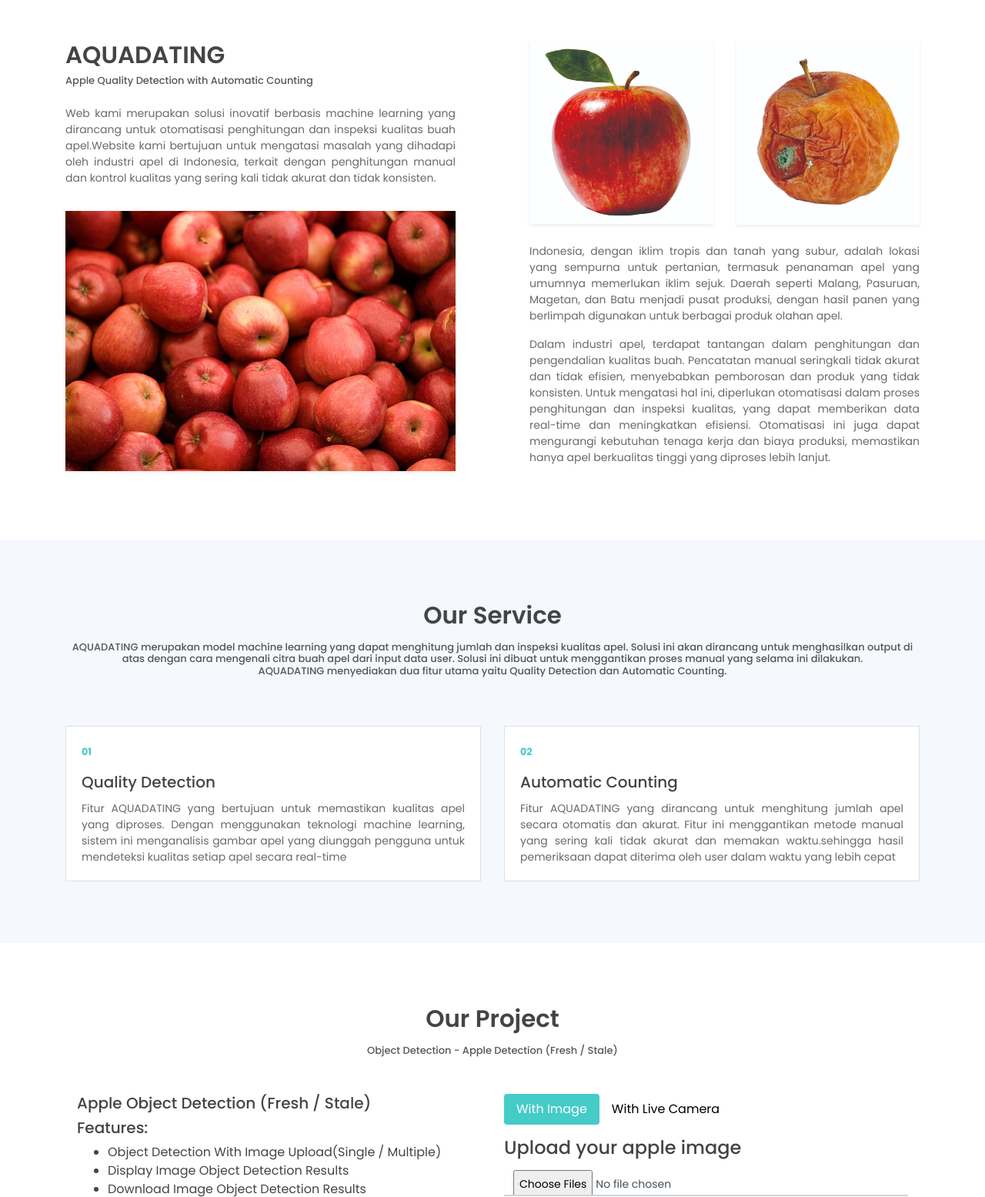
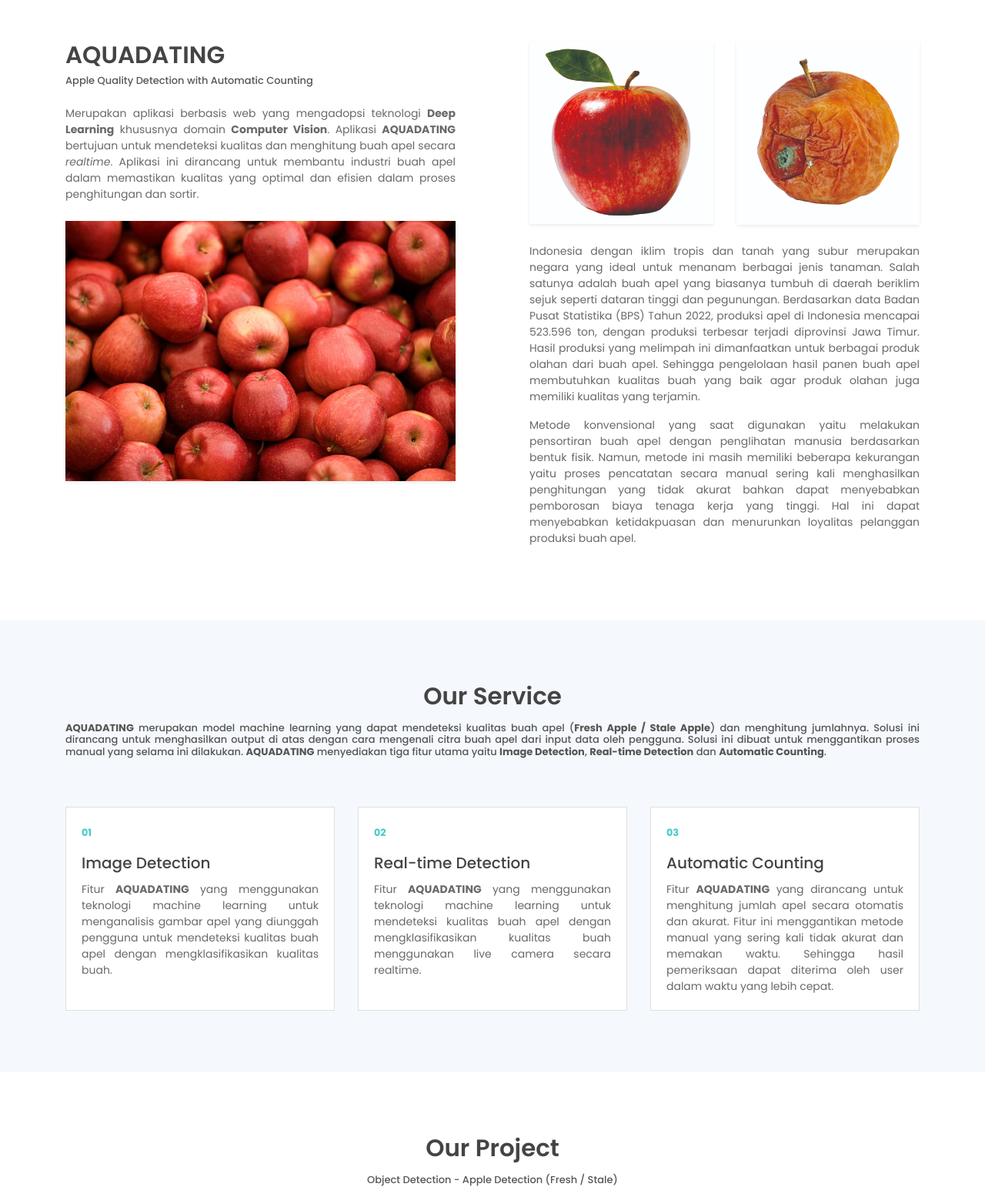
Before and after one commit to masyuraC7/detectAppleApp, a Flask app: page / in a window 1280 px wide. Shown: the part 827-2382 px from the top of the page at 77% size. Run offline with Flask 3, Linux system fonts and the light colour scheme; data that the repository does not hold is empty; some libraries are stand-ins or nearby versions.

Commit message:
update content

```diff
--- a/templates/index.html
+++ b/templates/index.html
@@ -55,7 +55,8 @@
             padding: 60px 0;
         }
 
-        .smooth>.smooth-link:hover, .nav-item>.nav-link:hover {
+        .smooth>.smooth-link:hover,
+        .nav-item>.nav-link:hover {
             color: #45CBC8 !important;
         }
     </style>
@@ -127,13 +128,15 @@
                         Apple Quality Detection with Automatic Counting
                     </h6>
                     <p>
-                        Web kami merupakan solusi inovatif berbasis machine learning yang dirancang untuk otomatisasi
-                        penghitungan dan inspeksi kualitas buah apel.Website kami bertujuan untuk mengatasi masalah yang
-                        dihadapi oleh industri apel di Indonesia, terkait dengan penghitungan manual dan kontrol
-                        kualitas yang sering kali tidak akurat dan tidak konsisten.
+                        Merupakan aplikasi berbasis web yang mengadopsi teknologi <b>Deep Learning</b>
+                        khususnya domain <b>Computer Vision</b>. Aplikasi <b>AQUADATING</b> bertujuan
+                        untuk mendeteksi kualitas dan menghitung buah apel secara <i>realtime</i>. Aplikasi ini
+                        dirancang
+                        untuk membantu industri buah apel dalam memastikan kualitas yang optimal dan efisien
+                        dalam proses penghitungan dan sortir.
                     </p>
                     <img src="{{ url_for('static', filename='assets/imgs/about.jpg') }}" alt=""
-                        class="w-100 mt-3 shadow-sm">
+                        class="w-100 mt-2 shadow-sm">
                 </div>
                 <div class="col-md-6 pl-md-5">
                     <div class="row">
@@ -147,19 +150,24 @@
                         </div>
                         <div class="col-12 mt-4">
                             <p>
-                                Indonesia, dengan iklim tropis dan tanah yang subur, adalah lokasi yang sempurna untuk
-                                pertanian, termasuk penanaman apel yang umumnya memerlukan iklim sejuk. Daerah seperti
-                                Malang, Pasuruan, Magetan, dan Batu menjadi pusat produksi, dengan hasil panen yang
-                                berlimpah digunakan untuk berbagai produk olahan apel.
+                                Indonesia dengan iklim tropis dan tanah yang subur merupakan negara
+                                yang ideal untuk menanam berbagai jenis tanaman. Salah satunya adalah
+                                buah apel yang biasanya tumbuh di daerah beriklim sejuk seperti dataran
+                                tinggi dan pegunungan. Berdasarkan data Badan Pusat Statistika (BPS)
+                                Tahun 2022, produksi apel di Indonesia mencapai 523.596 ton, dengan
+                                produksi terbesar terjadi diprovinsi Jawa Timur. Hasil produksi yang
+                                melimpah ini dimanfaatkan untuk berbagai produk olahan dari buah apel.
+                                Sehingga pengelolaan hasil panen buah apel membutuhkan kualitas buah
+                                yang baik agar produk olahan juga memiliki kualitas yang terjamin.
                             </p>
                             <p>
-                                Dalam industri apel, terdapat tantangan dalam penghitungan dan pengendalian kualitas
-                                buah. Pencatatan manual seringkali tidak akurat dan tidak efisien, menyebabkan
-                                pemborosan dan produk yang tidak konsisten. Untuk mengatasi hal ini, diperlukan
-                                otomatisasi dalam proses penghitungan dan inspeksi kualitas, yang dapat memberikan data
-                                real-time dan meningkatkan efisiensi. Otomatisasi ini juga dapat mengurangi kebutuhan
-                                tenaga kerja dan biaya produksi, memastikan hanya apel berkualitas tinggi yang diproses
-                                lebih lanjut.
+                                Metode konvensional yang saat digunakan yaitu melakukan pensortiran
+                                buah apel dengan penglihatan manusia berdasarkan bentuk fisik.
+                                Namun, metode ini masih memiliki beberapa kekurangan yaitu proses
+                                pencatatan secara manual sering kali menghasilkan penghitungan yang
+                                tidak akurat bahkan dapat menyebabkan pemborosan biaya tenaga kerja
+                                yang tinggi. Hal ini dapat menyebabkan ketidakpuasan dan menurunkan
+                                loyalitas pelanggan produksi buah apel.
                             </p>
                         </div>
                     </div>
@@ -173,38 +181,53 @@
     <section class="section" id="service">
         <div class="container">
             <h6 class="section-title text-center">Our Service</h6>
-            <h6 class="section-subtitle text-center mb-5 pb-3">AQUADATING merupakan model machine learning yang dapat
-                menghitung jumlah dan inspeksi kualitas apel. Solusi ini akan dirancang untuk menghasilkan
-                output di atas dengan cara mengenali citra buah apel dari input data user. Solusi ini dibuat untuk
-                menggantikan proses manual yang selama ini dilakukan. <br>AQUADATING menyediakan dua fitur utama yaitu
-                Quality Detection dan Automatic Counting.
+            <h6 class="section-subtitle text-justify mb-5 pb-3">
+                <b>AQUADATING</b> merupakan model machine learning yang dapat mendeteksi kualitas
+                buah apel (<b>Fresh Apple / Stale Apple</b>) dan menghitung jumlahnya.
+                Solusi ini dirancang untuk menghasilkan output di atas dengan cara
+                mengenali citra buah apel dari input data oleh pengguna. Solusi ini dibuat
+                untuk menggantikan proses manual yang selama ini dilakukan.
+                <b>AQUADATING</b> menyediakan tiga fitur utama yaitu <b>Image Detection</b>,
+                <b>Real-time Detection</b> dan <b>Automatic Counting</b>.
             </h6>
 
             <div class="row">
-                <div class="col-md-6">
-                    <div class="card mb-6 mb-md-0">
+                <div class="col-lg-4 col-md-6 col-12">
+                    <div class="card mb-4 mb-lg-0 h-100">
                         <div class="card-body">
                             <small class="text-primary font-weight-bold">01</small>
-                            <h5 class="card-title mt-3"> Quality Detection </h5>
+                            <h5 class="card-title mt-3">Image Detection</h5>
                             <p class="mb-0">
-                                Fitur AQUADATING yang bertujuan untuk memastikan kualitas apel yang
-                                diproses. Dengan menggunakan teknologi machine learning, sistem ini menganalisis
-                                gambar apel yang diunggah pengguna untuk mendeteksi kualitas setiap apel secara
-                                real-time
+                                Fitur <b>AQUADATING</b> yang menggunakan teknologi machine learning
+                                untuk menganalisis gambar apel yang diunggah pengguna untuk mendeteksi
+                                kualitas buah apel dengan mengklasifikasikan kualitas buah.
                             </p>
                         </div>
                     </div>
                 </div>
-                <div class="col-md-6">
-                    <div class="card mb-6 mb-md-0">
+                <div class="col-lg-4 col-md-6 col-12">
+                    <div class="card mb-4 mb-lg-0 h-100">
                         <div class="card-body">
                             <small class="text-primary font-weight-bold">02</small>
+                            <h5 class="card-title mt-3">Real-time Detection</h5>
+                            <p class="mb-0">
+                                Fitur <b>AQUADATING</b> yang menggunakan teknologi machine learning
+                                untuk mendeteksi kualitas buah apel dengan mengklasifikasikan kualitas
+                                buah menggunakan live camera secara realtime.
+                            </p>
+                        </div>
+                    </div>
+                </div>
+                <div class="col-lg-4 col-md-6 col-12">
+                    <div class="card mb-4 mb-lg-0 h-100">
+                        <div class="card-body">
+                            <small class="text-primary font-weight-bold">03</small>
                             <h5 class="card-title mt-3">Automatic Counting</h5>
                             <p class="mb-0">
-                                Fitur AQUADATING yang dirancang untuk menghitung jumlah apel secara
-                                otomatis dan akurat. Fitur ini menggantikan metode manual yang sering kali tidak
-                                akurat dan memakan waktu.sehingga hasil pemeriksaan
-                                dapat diterima oleh user dalam waktu yang lebih cepat
+                                Fitur <b>AQUADATING</b> yang dirancang untuk menghitung jumlah apel secara
+                                otomatis dan akurat. Fitur ini menggantikan metode manual yang sering kali
+                                tidak akurat dan memakan waktu. Sehingga hasil pemeriksaan
+                                dapat diterima oleh user dalam waktu yang lebih cepat.
                             </p>
                         </div>
                     </div>
```
